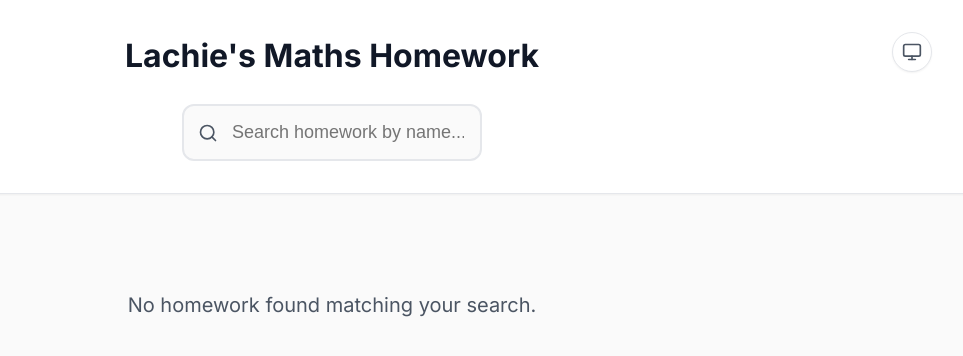
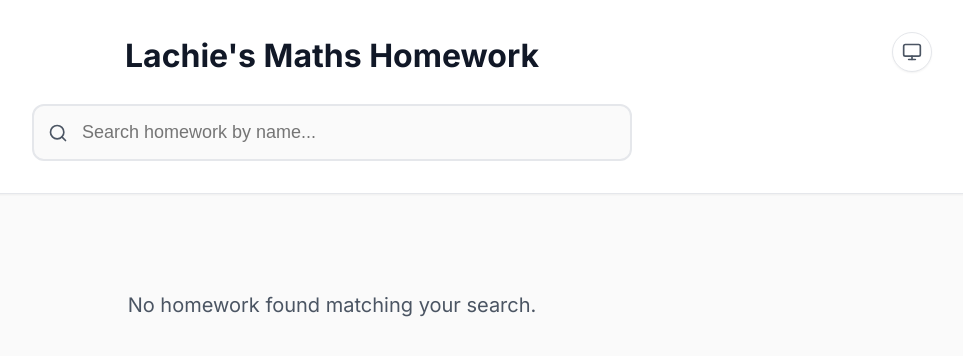
Before and after one commit to lachielocks/maths-homework, a website: page index.html in a window 1280 px wide. Shown: the whole page, without its empty margins (308-1271 px from the left). Drawn offline with Linux system fonts and the light colour scheme.

Commit message:
style: remove flex properties from .relative-header and set width for .search-container

```diff
--- a/style.css
+++ b/style.css
@@ -81,9 +81,6 @@ body {
 
 .relative-header {
     position: relative;
-    display: flex;
-    flex-direction: column;
-    align-items: center;
 }
 
 .header h1 {
@@ -139,6 +136,7 @@ body {
 
 .search-container {
     position: relative;
+    width: 100%;
     max-width: 600px;
     margin: 0 auto;
     transition: max-width 0.4s cubic-bezier(0.16, 1, 0.3, 1);
```
